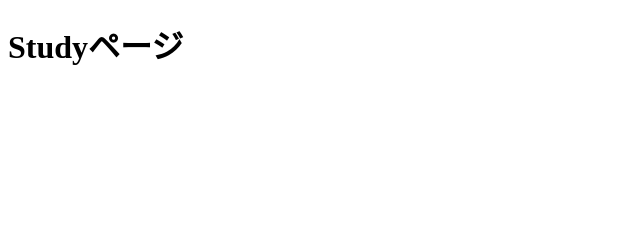
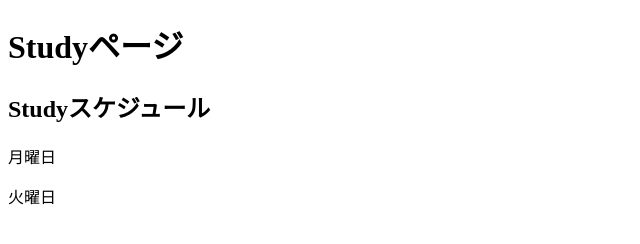
Before and after one commit to yaschoolzdrv-ctrl/MyShop, a plain HTML site: page study.html in a window 1280 px wide. Shown: the whole page, without its empty margins (0-640 px from the left). Drawn offline with Linux system fonts and the light colour scheme.

Commit message:
スケジュール開発完了

```diff
--- a/study.html
+++ b/study.html
@@ -7,5 +7,8 @@
 </head>
 <body>
     <h1>Studyページ</h1>
+    <h2>Studyスケジュール</h2>
+    <p>月曜日</p>
+    <p>火曜日</p>
 </body>
 </html>
```
